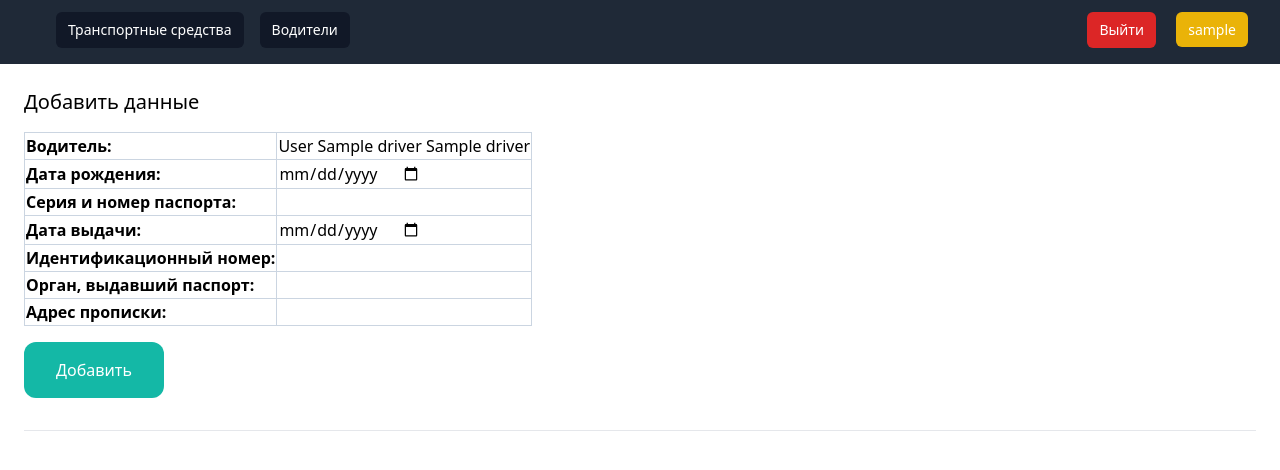
After one commit to Aleksei911/LAVTrans-2001-Django-project-, a Django app: page /1/add_passport/ in a window 1280 px wide. The commit adds this page. Shown: the top 470 px of the page. Run offline with Django 4.2, Linux system fonts and the light colour scheme; a user stored in the database is signed in; tables that the repository leaves empty hold one stand-in row (values such as "Sample post"); some libraries are stand-ins or nearby versions.

Commit message:
add templates and urls for add_passport_driver

```diff
--- /dev/null
+++ b/lavtrans/database/templates/database/drivers/add_passport.html
@@ -0,0 +1,65 @@
+{% extends 'database/base.html'%}
+
+{% block title %}
+Добавить данные
+{% endblock %}
+
+{% block content %}
+<div class="py-6 px-6">
+    <h1 class="mb-4 text-xl">Добавить данные</h1>
+
+    <form method="post" action="." enctype="multipart/form-data">
+        {% csrf_token %}
+        <table class="border-collapse border border-slate-400">
+            <tbody>
+            <tr>
+                <th class="mr-3 text-left border border-slate-300">Водитель:</th>
+                <td class="border border-slate-300">
+                    {{ driver }}
+                </td>
+            </tr>
+            <tr>
+                <th class="mr-3 text-left border border-slate-300">Дата рождения:</th>
+                <td class="border border-slate-300">
+                    <input type="date" name="date_of_birth" id="id_date_of_birth">
+                </td>
+            </tr>
+            <tr>
+                <th class="mr-3 text-left border border-slate-300">Серия и номер паспорта:</th>
+                <td class="border border-slate-300">
+                    <input type="text" name="passport_number" maxlength="10" required="" id="id_passport_number">
+                </td>
+            </tr>
+            <tr>
+                <th class="mr-3 text-left border border-slate-300">Дата выдачи:</th>
+                <td class="border border-slate-300">
+                    <input type="date" name="date_of_issue" id="id_date_of_issue">
+                </td>
+            </tr>
+            <tr>
+                <th class="mr-3 text-left border border-slate-300">Идентификационный номер:</th>
+                <td class="border border-slate-300">
+                    <input type="text" name="identification_number" maxlength="15" required="" id="id_identification_number">
+                </td>
+            </tr>
+            <tr>
+                <th class="mr-3 text-left border border-slate-300">Орган, выдавший паспорт:</th>
+                <td class="border border-slate-300">
+                    <input type="text" name="authority" maxlength="100" required="" id="id_authority">
+                </td>
+            </tr>
+            <tr>
+                <th class="mr-3 text-left border border-slate-300">Адрес прописки:</th>
+                <td class="border border-slate-300">
+                    <input type="text" name="place_of_residence" maxlength="255" required="" id="id_place_of_residence">
+                </td>
+            </tr>
+            </tbody>
+        </table>
+
+        <button class="my-4 py-4 px-8 bg-teal-500 text-white rounded-xl">Добавить</button>
+
+        <hr class="my-4">
+    </form>
+</div>
+{% endblock %}
--- a/lavtrans/database/templates/database/drivers/driver_detail.html
+++ b/lavtrans/database/templates/database/drivers/driver_detail.html
@@ -63,7 +63,7 @@
     {% if passport %}
         <a class="py-3 px-8 bg-teal-500 text-white rounded-xl" href="{% url 'passport_info' driver.id %}">Подробнее</a>
     {% else %}
-        <a class="py-3 px-8 bg-teal-500 text-white rounded-xl" href="{% url 'add_techpassport' car.id %}">Добавить подробные данные</a>
+        <a class="py-3 px-8 bg-teal-500 text-white rounded-xl" href="{% url 'add_passport' driver.id %}">Добавить подробные данные</a>
     {% endif %}
 
     <hr class="my-4">
--- a/lavtrans/database/urls.py
+++ b/lavtrans/database/urls.py
@@ -28,4 +28,5 @@ urlpatterns = [
     path('<int:pk>/add_techpassport_scans/', add_techpassport_scans, name='add_techpassport_scans'),
     path('<int:pk>/passport_info/', passport_driver_info, name='passport_info'),
     path('<int:pk>/passport_edit/', passport_driver_edit, name='passport_edit'),
+    path('<int:pk>/add_passport/', add_passport_driver, name='add_passport'),
 ]
--- a/lavtrans/database/views.py
+++ b/lavtrans/database/views.py
@@ -195,7 +195,7 @@ def drivers(request):
 @login_required
 def driver_info(request, pk):
     driver = Driver.objects.get(pk=pk)
-    passport = PassportDriver.objects.get(driver=driver)
+    passport = PassportDriver.objects.filter(driver=driver)
     events = InsuranceEvent.objects.filter(driver=driver)
 
     context = {
```
